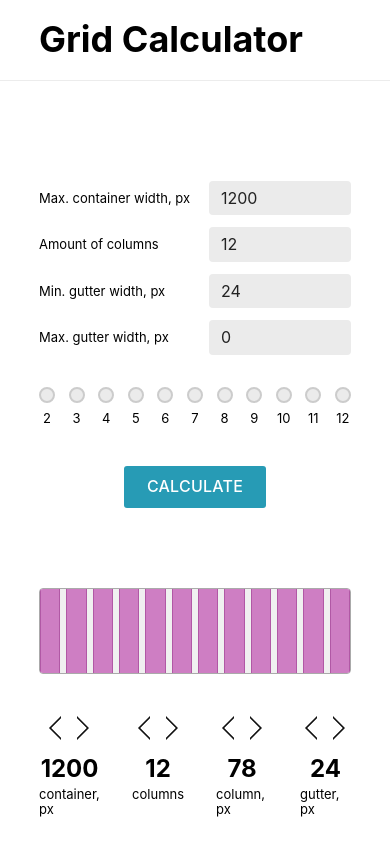
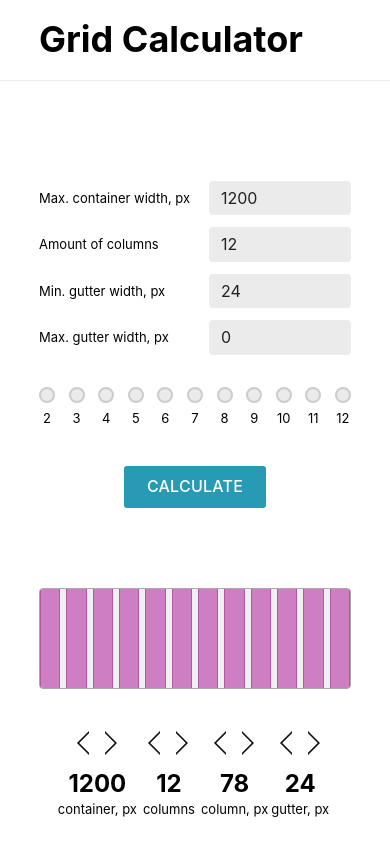
Before and after one commit to ivano-vvv/grid-calculator, a React (Create React App) app: page / in a window 390 px wide. Shown: the top 841 px of the page. Built offline with nearby package versions, Linux system fonts and the light colour scheme.

Commit message:
responsive layout updated

```diff
--- a/src/components/grid-config-panel.css
+++ b/src/components/grid-config-panel.css
@@ -10,3 +10,12 @@
 .grid-config-panel__result-value:last-child {
   margin-right: 0;
 }
+
+@media only screen and (max-width: 400px) {
+  .grid-config-panel__result-value {
+    margin-right: 0;
+  }
+  .grid-config-panel {
+    justify-content: space-between;
+  }
+}
--- a/src/components/result-value.css
+++ b/src/components/result-value.css
@@ -48,3 +48,12 @@
 .result-value__value {
   margin-bottom: 4px;
 }
+
+@media only screen and (max-width: 400px) {
+  .result-value {
+    min-width: 64px;
+  }
+  .result-block__desc {
+    text-align: center;
+  }
+}
```
